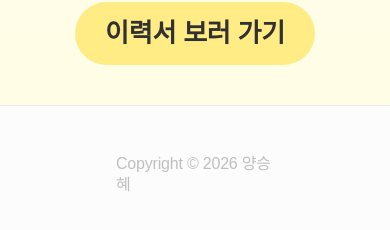
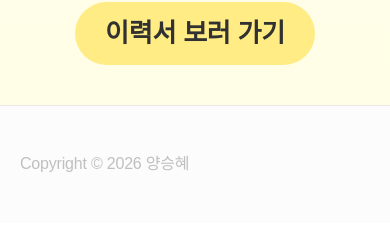
Before and after one commit to seunghye-rain/rain-portfolio, a Next.js app: page / in a window 390 px wide. Shown: the part 2163-2393 px from the top of the page. Built offline with nearby package versions, Linux system fonts and the light colour scheme; a web font is replaced by a local one.

Commit message:
refactor: 푸터 컴포넌트 레이아웃 수정 및 반응형 디자인 개선

```diff
--- a/src/shared/components/ui/footer/Footer.tsx
+++ b/src/shared/components/ui/footer/Footer.tsx
@@ -2,8 +2,8 @@
 
 export const Footer = () => {
   return (
-    <footer className='border-black-4 bg-black-2 flex w-full items-center justify-between border-t px-[8rem] py-[3rem]'>
-      <div className='px-[3.6rem] py-[1.8rem]'>
+    <footer className='border-black-4 bg-black-2 flex w-full flex-col items-start gap-[2rem] border-t px-[2rem] py-[3rem] lg:flex-row lg:items-center lg:justify-between lg:px-[8rem]'>
+      <div className='px-0 py-[1.8rem] lg:px-[3.6rem]'>
         <p className='font-16-rg text-black-6'>Copyright © 2026 양승혜</p>
       </div>
       {/* @TODO 추후 필요시 주석 삭제 */}
```
